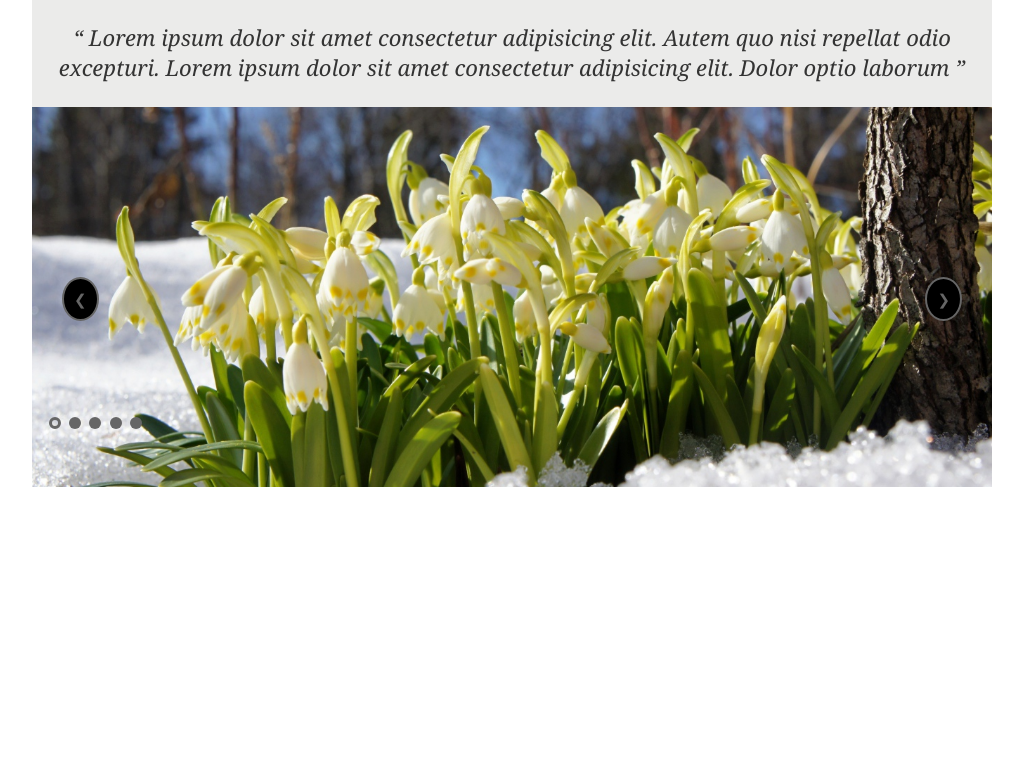
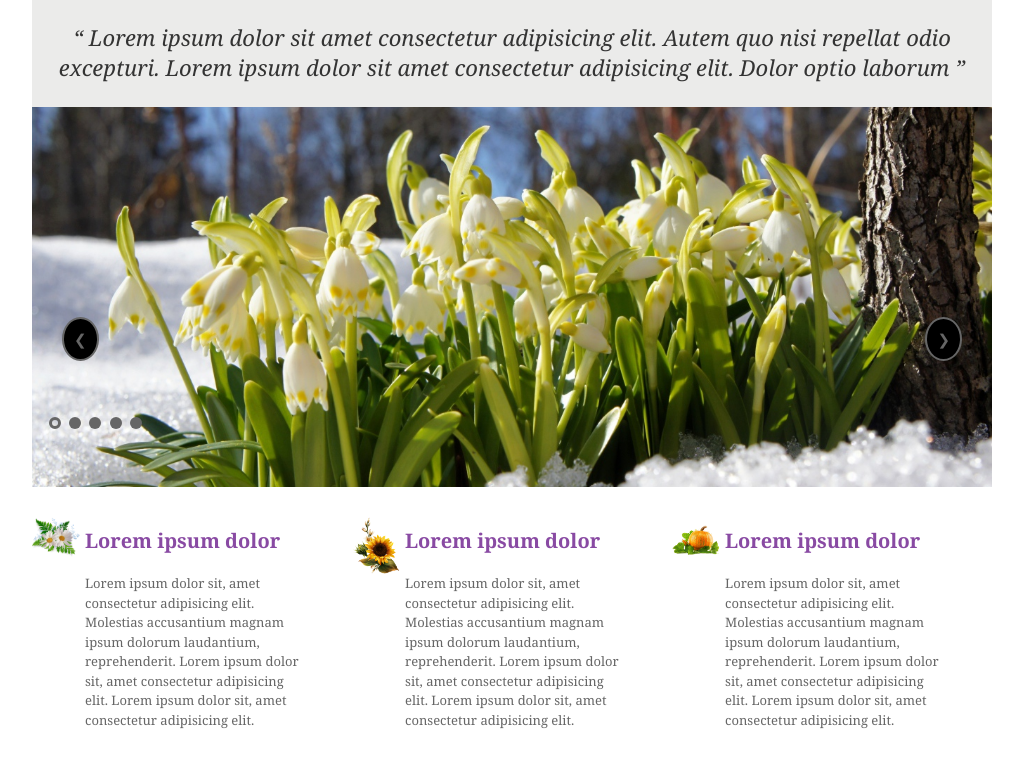
Before and after one commit to MRyzhylo/UtopicFlower_Template, a plain HTML site: page index.html in a window 1280 px wide. Shown: the part 168-936 px from the top of the page, without its empty margins (128-1151 px from the left). Before the commit the page ends 800 px from the top, so only its background shows below. Drawn offline with Linux system fonts and the light colour scheme.

Commit message:
create title charters

```diff
--- a/index.html
+++ b/index.html
@@ -9,6 +9,7 @@
     <link rel="stylesheet" href="style.css">
     <script defer src="main.js"></script>
 </head>
+
 <body>
     <header>
         <div id="main" class="container">
@@ -72,6 +73,47 @@
             </div>
         </div>
     </header>
+    <div id="gallery" class="container">
+        <div class="wrap-block">
+            <div class="gallery-block">
+                <img src="images/title1.png" alt="title-1" />
+            </div>
+            <div class="description-block">
+                <h2>Lorem ipsum dolor</h2>
+                <p>
+                    Lorem ipsum dolor sit, amet consectetur adipisicing elit. Molestias accusantium magnam ipsum dolorum
+                    laudantium, reprehenderit. Lorem ipsum dolor sit, amet consectetur adipisicing elit. Lorem ipsum
+                    dolor sit, amet consectetur adipisicing elit.
+                </p>
+            </div>
+        </div>
+        <div class="wrap-block">
+            <div class="gallery-block">
+                <img src="images/title2.png" alt="title-2" />
+            </div>
+            <div class="description-block">
+                <h2>Lorem ipsum dolor</h2>
+                <p>
+                    Lorem ipsum dolor sit, amet consectetur adipisicing elit. Molestias accusantium magnam ipsum dolorum
+                    laudantium, reprehenderit. Lorem ipsum dolor sit, amet consectetur adipisicing elit. Lorem ipsum
+                    dolor sit, amet consectetur adipisicing elit.
+                </p>
+            </div>
+        </div>
+        <div class="wrap-block">
+            <div class="gallery-block">
+                <img src="images/title3.png" alt="title-3" />
+            </div>
+            <div class="description-block">
+                <h2>Lorem ipsum dolor</h2>
+                <p>
+                    Lorem ipsum dolor sit, amet consectetur adipisicing elit. Molestias accusantium magnam ipsum dolorum
+                    laudantium, reprehenderit. Lorem ipsum dolor sit, amet consectetur adipisicing elit. Lorem ipsum
+                    dolor sit, amet consectetur adipisicing elit.
+                </p>
+            </div>
+        </div>
+    </div>
 
 </body>
 
--- a/style.css
+++ b/style.css
@@ -134,7 +134,7 @@ h3 {
     width: 100%;
     position: relative;
     margin: auto;
-    height: 300px;
+    height: 380px;
 }
 
 .slider .item img {
@@ -189,3 +189,54 @@ h3 {
     border: 3px solid #666666;
     box-sizing: border-box;
 }
+
+header {
+    margin-bottom: 30px;
+}
+
+#gallery {
+    justify-content: space-between;
+    flex-direction: row;
+    margin-bottom: 30px;
+}
+
+.gallery-block {
+    max-width: 48px;
+    max-height: 48px;
+}
+
+.wrap-block {
+    width: 33.33%;
+    flex-direction: row;
+    display: flex;
+}
+
+.gallery-block {
+    width: 30%;
+}
+
+.gallery-block img {
+    width: 100%;
+    display: block;
+}
+
+.description-block {
+    width: 70%;
+}
+
+.description-block h2 {
+    display: block;
+    color: rgba(137,74,163,255);
+    font-size: 20px;
+    box-sizing: border-box;
+    padding: 10px 5px;
+}
+
+.description-block p {
+    color: rgba(102,102,102,255);
+    font-size: 13px;
+    display: block;
+    box-sizing: border-box;
+    padding: 10px 5px;
+    line-height: 1.5;
+}
```
Also changed, not shown: images/title1.png (added), images/title2.png (added), images/title3.png (added).
